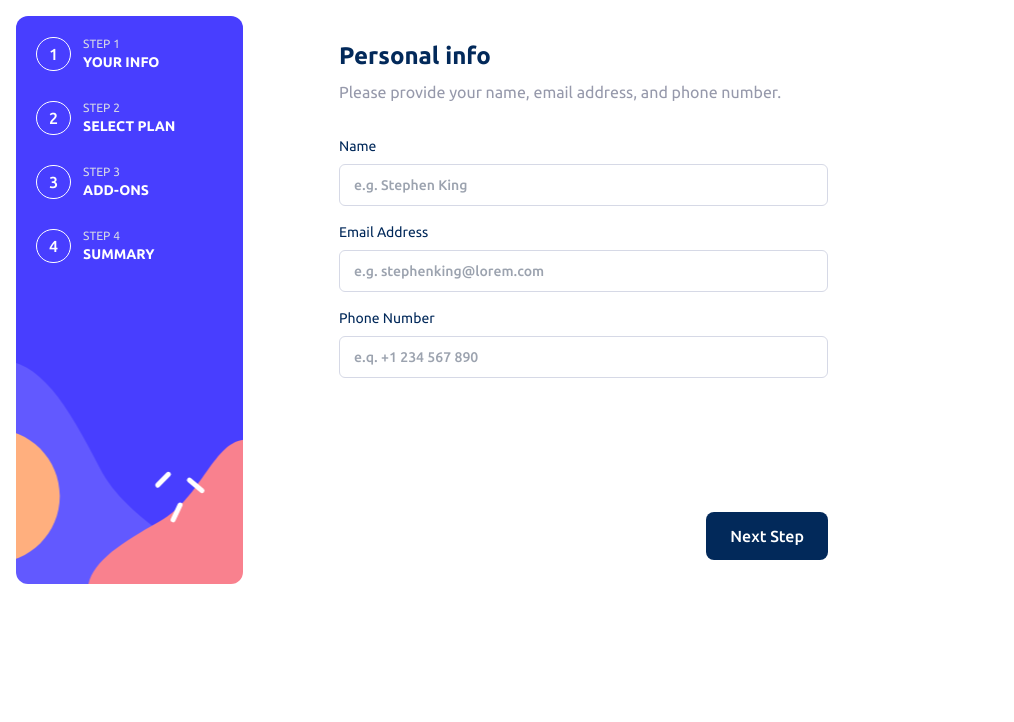
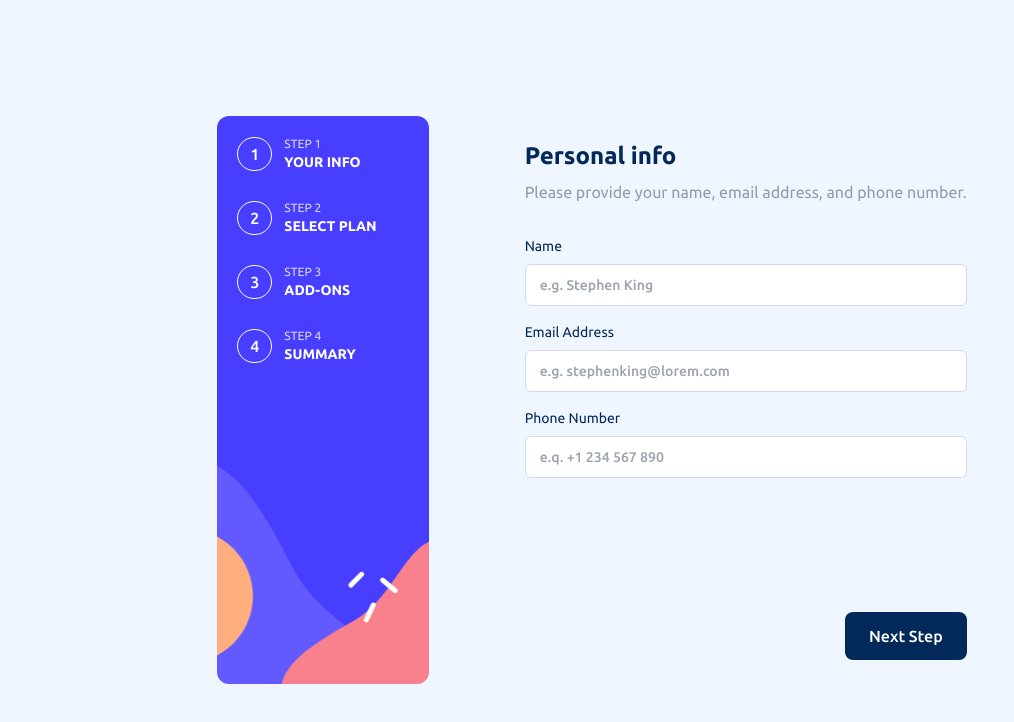
Before and after one commit to revuwem/multi-step-form, a React (Vite) app: page / in a window 1280 px wide. Shown: the top 722 px of the page, without its empty margins (0-1014 px from the left). Built offline with nearby package versions, Linux system fonts and the light colour scheme.

Commit message:
feat(styles): add body styles

```diff
--- a/src/index.css
+++ b/src/index.css
@@ -30,3 +30,10 @@
   --color-alabaster: hsl(231, 100%, 99%);
   --color-white: hsl(0, 0%, 100%);
 }
+
+body {
+  min-height: 100vh;
+  display: grid;
+  place-content: center;
+  background-color: var(--color-magnolia);
+}
```
